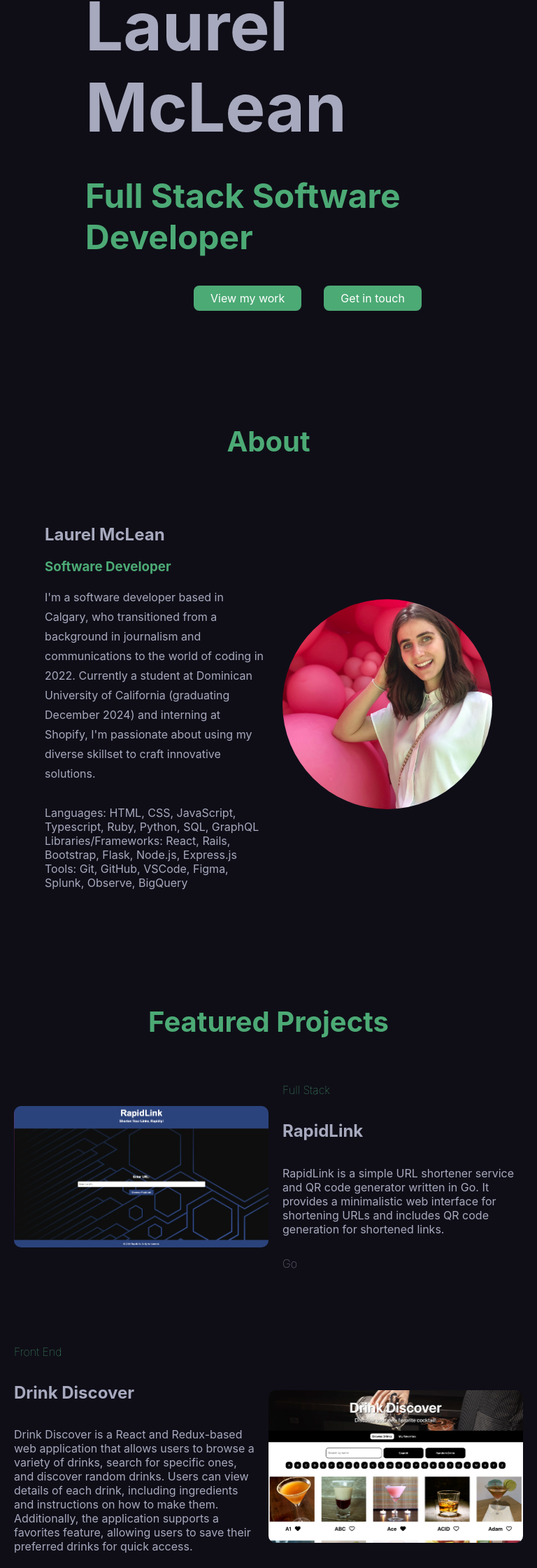
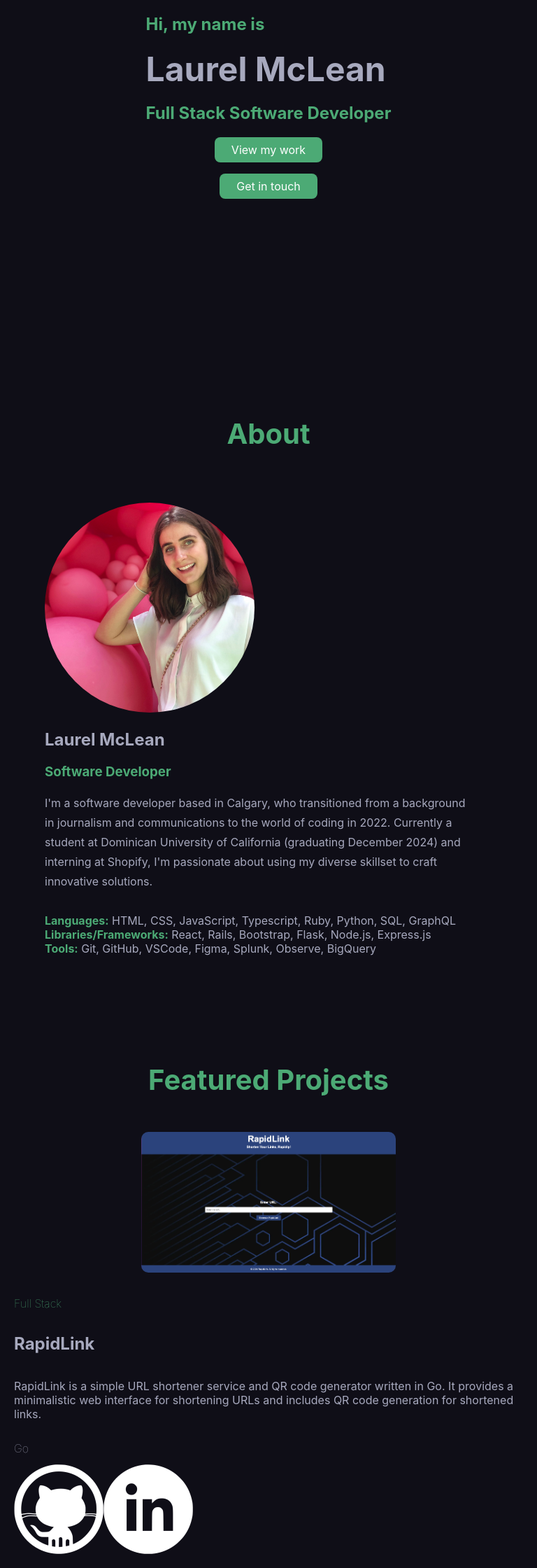
Before and after one commit to laurelmclean/portfolio, a React (Create React App) app: page / in a window 768 px wide. Shown: the part 352-2592 px from the top of the page at 70% size. Built offline with nearby package versions, Linux system fonts and the light colour scheme.

Commit message:
media queries

```diff
--- a/public/index.html
+++ b/public/index.html
@@ -24,7 +24,7 @@
       work correctly both with client-side routing and a non-root public URL.
       Learn how to configure a non-root public URL by running `npm run build`.
     -->
-    <title>React App</title>
+    <title>Laurel McLean | Portfolio</title>
   </head>
   <body>
     <noscript>You need to enable JavaScript to run this app.</noscript>
--- a/src/components/About/About.css
+++ b/src/components/About/About.css
@@ -57,3 +57,31 @@ h3 {
     object-fit: cover;
     object-position: center;
 }
+
+.skills-heading {
+    color: #4CAA75;
+}
+
+@media only screen and (max-width: 768px) {
+    .container {
+        display: flex;
+        flex-direction: column-reverse;
+        align-items: center;
+        justify-content: center;
+        margin: 0 auto;
+        }
+
+    .right-column {
+        width: 100%;
+    }
+
+    .image {
+        width: 300px;
+        height: 300px;
+        border-radius: 50%;
+    }
+
+    .left-column > h2, h3 {
+        justify-content: center;
+    }
+}
--- a/src/components/About/About.js
+++ b/src/components/About/About.js
@@ -19,9 +19,9 @@ export default function About() {
 
                     </p>
                     <p className="skills">
-                        Languages: HTML, CSS, JavaScript, Typescript, Ruby, Python, SQL, GraphQL
-                        Libraries/Frameworks: React, Rails, Bootstrap, Flask, Node.js, Express.js
-                        Tools: Git, GitHub, VSCode, Figma, Splunk, Observe, BigQuery
+                        <strong className="skills-heading">Languages:</strong> HTML, CSS, JavaScript, Typescript, Ruby, Python, SQL, GraphQL
+                        <br /><strong className="skills-heading">Libraries/Frameworks:</strong> React, Rails, Bootstrap, Flask, Node.js, Express.js
+                        <br /><strong className="skills-heading">Tools:</strong> Git, GitHub, VSCode, Figma, Splunk, Observe, BigQuery
                     </p>
                 </div>
                 <div className="right-column">
--- a/src/components/Header/Header.css
+++ b/src/components/Header/Header.css
@@ -48,3 +48,32 @@
 .button-primary:hover {
     background-color: #3d895e;
 }
+
+@media only screen and (max-width: 768px) {
+    #header {
+        flex-direction: column;
+        display: flex;
+        align-items: center;
+        justify-content: center;
+        min-height: 100vh;
+    }
+
+    .header-container {
+        margin-left: 0;
+    }
+
+    .header-font {
+        font-size: 3rem;
+    }
+
+    .small-font {
+        font-size: 1.5rem;
+    }
+
+    .button-container {
+        flex-direction: column;
+        gap: 1em;
+        justify-content: center;
+        align-items: center;
+    }
+}
--- a/src/components/Nav/Nav.css
+++ b/src/components/Nav/Nav.css
@@ -7,33 +7,23 @@
 
 .navbar-container {
     display: flex;
+    flex-direction: row;
     flex-wrap: wrap;
     padding: 20px;
-    flex-direction: column;
     align-items: center;
     margin: 0 auto;
 }
 
-@media (min-width: 768px) {
-    .navbar-container {
-        flex-direction: row;
-    }
-}
 
 .navbar-title {
     font-weight: 500;
     margin-bottom: 16px;
+    margin-bottom: 0;
 }
 
 .navbar-title a {
     color: white;
     text-decoration: none;
-}
-
-@media (min-width: 768px) {
-    .navbar-title {
-        margin-bottom: 0;
-    }
 }
 
 .navbar-title-link {
--- a/src/components/Projects/Libraries.css
+++ b/src/components/Projects/Libraries.css
@@ -55,3 +55,11 @@
 .library-card:hover .library-description {
     color: #f0f0f0;
 }
+
+@media only screen and (max-width: 768px) {
+    .libraries-grid {
+        display: flex;
+        flex-direction: column;
+    }
+
+}
--- a/src/components/Projects/Projects.css
+++ b/src/components/Projects/Projects.css
@@ -69,3 +69,15 @@
     font-size: 1em;
     font-weight: lighter;
 }
+
+@media only screen and (max-width: 768px) {
+    .project-card {
+        display: flex;
+        flex-direction: column;
+    }
+
+    .project-item:nth-child(even) .project-card {
+        flex-direction: column;
+    }
+
+}
--- a/src/components/Projects/Projects.js
+++ b/src/components/Projects/Projects.js
@@ -13,8 +13,7 @@ export default function Projects() {
                 </div>
                 <div className="projects-grid">
                     {projects.map((project) => (
-                        <a
-                            href={project.link}
+                        <div
                             key={project.image}
                             className="project-item">
                             <div className="project-card">
@@ -30,9 +29,13 @@ export default function Projects() {
                                     </h1>
                                     <p className="project-description">{project.description}</p>
                                     <h2 className="project-language">{project.language}</h2>
+                                    <div className="project-link-container">
+                                        <a href={project.link} target="_blank" rel="noreferrer"><img className="gh-icon" src="/images/ghicon.png" alt="github" /></a>
+                                        <a href="https://www.linkedin.com/in/laurelamclean/" target="_blank" rel="noreferrer"><img className="linkedin-icon" src="/images/linkedin.png" alt="LinkedIn" /></a>
+                                    </div>
                                 </div>
                             </div>
-                        </a>
+                        </div>
                     ))}
                 </div>
             </div>
```
Also changed, not shown: 1 other file (tests, documents, lock files or other folders).
